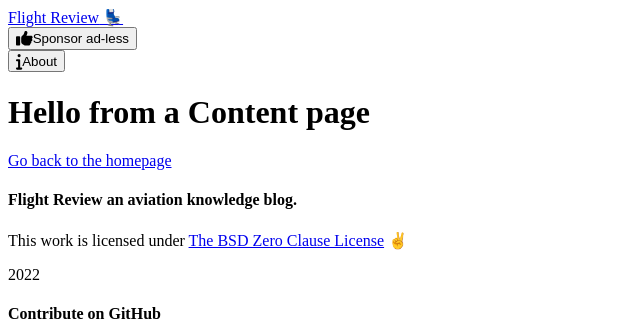
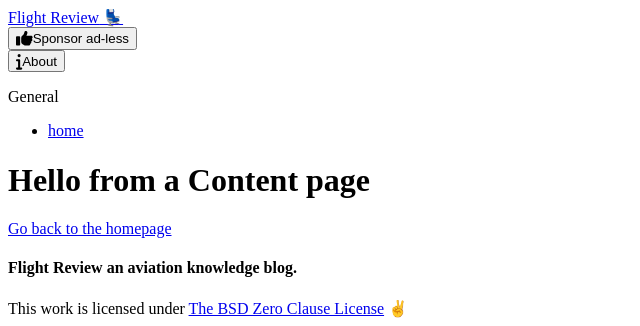
Before and after one commit to ztbochanski/flight-review, a Gatsby site: page /content in a window 1280 px wide. Shown: the top 326 px of the page, without its empty margins (0-640 px from the left). Built offline with nearby package versions, Linux system fonts and the light colour scheme; Gatsby itself is replaced by a stand-in of ours.

Commit message:
add menu item renderer and sidebar

```diff
--- a/src/hoc/layout.jsx
+++ b/src/hoc/layout.jsx
@@ -5,7 +5,7 @@ import { FontAwesomeIcon } from "@fortawesome/react-fontawesome"
 import { faPlane, faThumbsUp, faInfo } from "@fortawesome/free-solid-svg-icons"
 import { faGithub } from "@fortawesome/free-brands-svg-icons"
 
-const Header = ({ menuLinks, siteTitle }) => (
+const Header = ({ siteTitle }) => (
   <nav className="navbar">
 
       <div className="navbar-brand">
@@ -105,6 +105,50 @@ const Footer = ({ siteTitle }) => (
   </footer>
 )
 
+const renderItem = (item) => {
+
+  if (item) {
+    return(
+      <li key={item.link}>
+        <Link to={item.link}>
+          <div>{item.name}</div>
+        </Link>
+
+        {item.subMenu && item.subMenu.length > 0 ? (
+          <ul>
+            {item.subMenu.map((subLink) => (
+              <li key={subLink.name}>
+                <Link to={subLink.link}>
+                  {subLink.name}
+                </Link>
+              </li>
+            ))}
+          </ul>
+        ) : null}
+
+      </li>
+    )
+  } else {
+    return null
+  }
+}
+
+const SideBar = ({ menuLinks }) => {
+
+  // const [isActive, setIsActive] = React.useState(false)
+
+  return(
+    <aside className="menu">
+      <p className="menu-label">
+        General
+      </p>
+      <ul className="menu-list">
+        {menuLinks.map((link) => renderItem(link))}
+      </ul>
+    </aside>
+  )
+}
+
 const Layout = ({ children }) => {
   const data = useStaticQuery(graphql`
     query SiteTitleQuery {
@@ -114,6 +158,10 @@ const Layout = ({ children }) => {
           menuLinks {
             name
             link
+            subMenu {
+              name
+              link
+            }
           }
         }
       }
@@ -121,9 +169,10 @@ const Layout = ({ children }) => {
   `)
   return(
     <div>
-      <Header menuLinks={data.site.siteMetadata.menuLinks} siteTitle={data.site.siteMetadata?.title || `Flying is Rad`} />
+      <Header siteTitle={data.site.siteMetadata.title || `Flying is Rad`} />
+      <SideBar menuLinks={data.site.siteMetadata.menuLinks} />
       {children}
-      <Footer siteTitle={data.site.siteMetadata?.title || `Flying is Rad`} />
+      <Footer siteTitle={data.site.siteMetadata.title || `Flying is Rad`} />
     </div>
   )
 }
```
